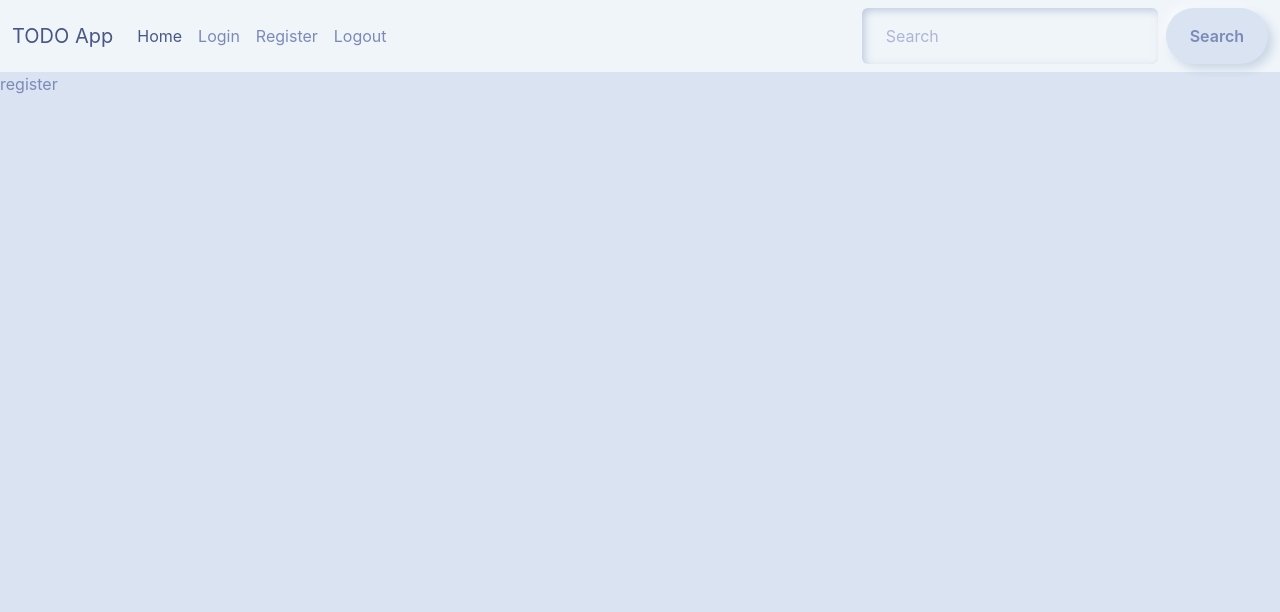
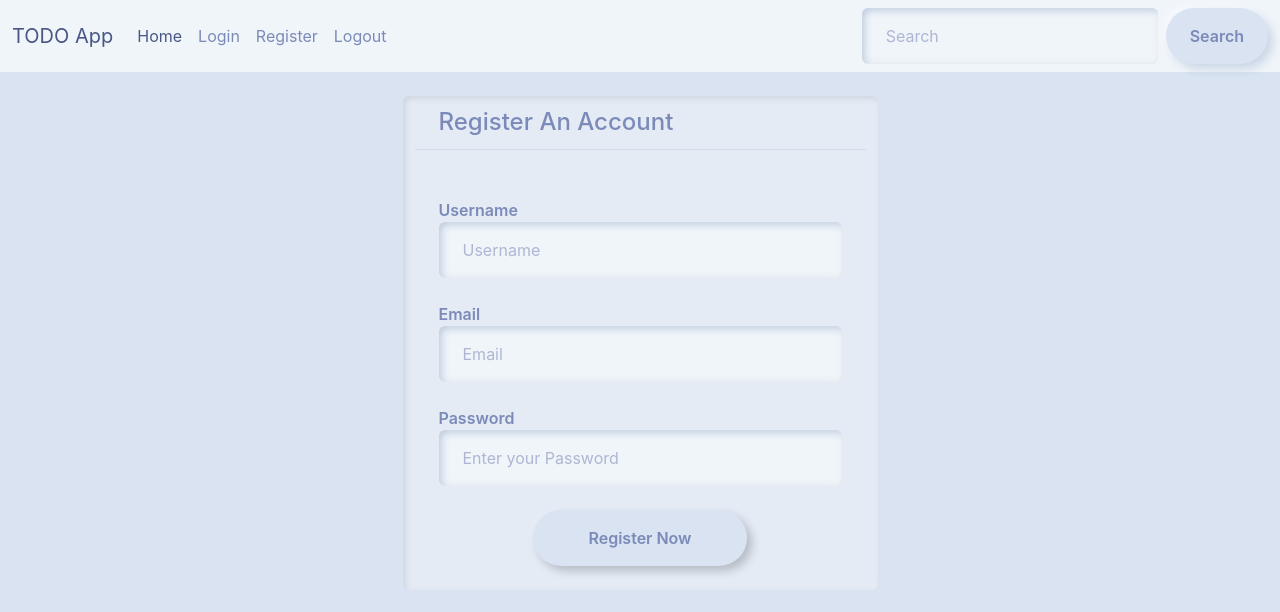
Before and after one commit to sam2611/my-notes-app, a React (Create React App) app in the folder client/: page /register in a window 1280 px wide. Shown: the top 612 px of the page. Built offline with nearby package versions, Linux system fonts and the light colour scheme.

Commit message:
registration page

```diff
--- a/client/src/components/Register.jsx
+++ b/client/src/components/Register.jsx
@@ -2,9 +2,53 @@ import React from 'react'
 
 function Register() {
   return (
-    <div>
-      register
+    <>
+    <div className="container">
+      <div className="row justify-content-md-center mt-4">
+        <div className="col-lg-5 card border-primary mb-3">
+            <div className="card-header h4 text-canter">
+              Register An Account
+            </div>
+            <div className="card-body">
+              <div className="form-group">
+                <label className="col-form-label mt-4">
+                  Username
+                </label>
+                <input type="text"
+                 className="form-control"
+                 placeholder="Username"/>
+
+
+              </div>
+
+              <div className="form-group">
+                <label className="col-form-label mt-4">
+                  Email
+                </label>
+                <input type="email"
+                 className="form-control"
+                 placeholder="Email"/>
+              </div>
+
+              <div className="form-group">
+                <label className="col-form-label mt-4">
+                  Password
+                </label>
+                <input type="password"
+                 className="form-control"
+                 placeholder="Enter your Password"/>
+              </div>
+              <div className="row justify-content-md-center form-group mt-4">
+                <button type="submit" className='col-sm-6 btn btn-outline-secondary center'>
+                  Register Now
+                </button>
+
+              </div>
+            </div>
+        </div>
+      </div>
     </div>
+    </>
   )
 }
 
```
